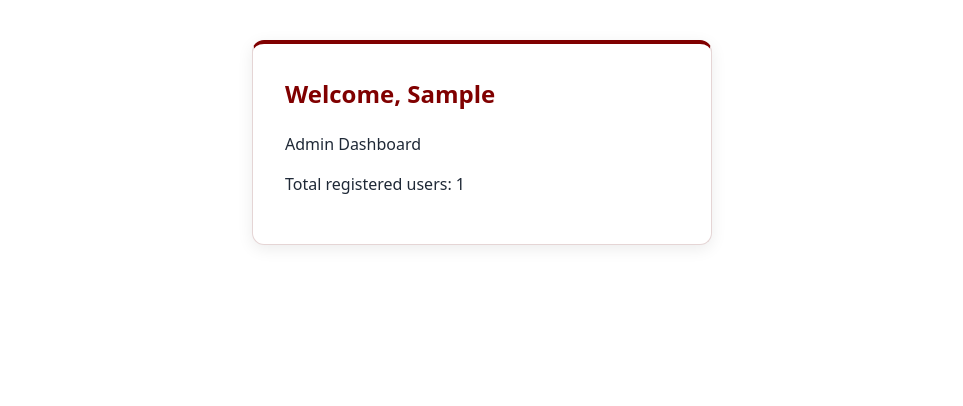
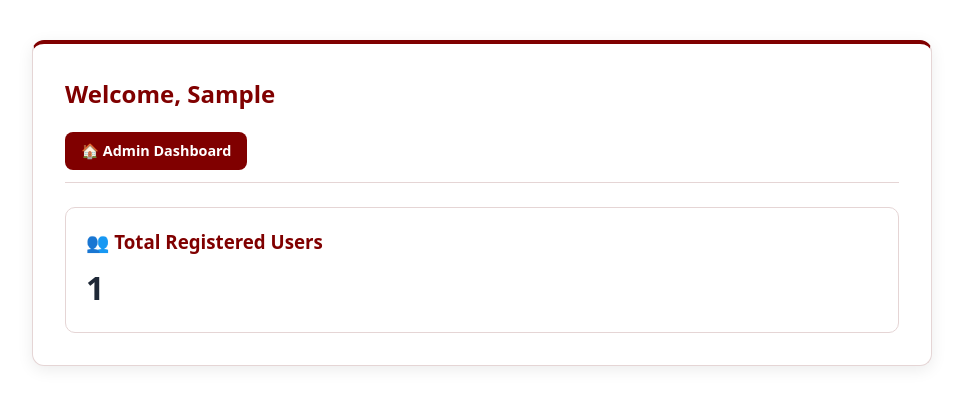
Before and after one commit to Mark-Agad/VocaDay-Agad-MarkLaurence-G7, a Django app: page /dashboard/admin/ in a window 1280 px wide. Shown: the part 59-465 px from the top of the page, without its empty margins (158-1121 px from the left). Run offline with Django 5.2, Linux system fonts and the light colour scheme; the visitor is signed in with stand-in values (Sample User, id 1); data comes from the database, SQL or seed files in the repository.

Commit message:
Improve member and admin dashboard layout

```diff
--- a/templates/accounts/admin_dashboard.html
+++ b/templates/accounts/admin_dashboard.html
@@ -1,6 +1,16 @@
 {% extends 'base.html' %}
+{% block main_class %}wide{% endblock %}
 {% block content %}
 <h2>Welcome, {{ user.first_name|default:user.username }}</h2>
-<p>Admin Dashboard</p>
-<p>Total registered users: {{ total_users }}</p>
+
+<div class="tabs">
+  <span class="tab active">🏠 Admin Dashboard</span>
+</div>
+
+<div class="cards">
+  <div class="card">
+    <h3>👥 Total Registered Users</h3>
+    <p class="stat">{{ total_users }}</p>
+  </div>
+</div>
 {% endblock %}
--- a/templates/base.html
+++ b/templates/base.html
@@ -63,6 +63,7 @@
       border-radius: 12px;
       box-shadow: 0 4px 16px rgba(0, 0, 0, 0.08);
     }
+    main.wide { max-width: 900px; }
     h2 { margin-top: 0; color: var(--maroon); }
 
     form p { margin: 0 0 16px; }
@@ -105,6 +106,36 @@
     main a { color: var(--maroon); }
     main a.btn { color: #fff; }
 
+    .tabs {
+      display: flex;
+      gap: 8px;
+      flex-wrap: wrap;
+      margin-bottom: 24px;
+      border-bottom: 1px solid var(--border);
+      padding-bottom: 12px;
+    }
+    .tab {
+      padding: 8px 16px;
+      border-radius: 8px;
+      font-weight: 600;
+      font-size: 0.9rem;
+    }
+    .tab.active { background: var(--maroon); color: #fff; }
+    .tab.disabled { color: var(--muted); background: #f5f0f0; }
+    .cards {
+      display: grid;
+      grid-template-columns: repeat(auto-fit, minmax(240px, 1fr));
+      gap: 16px;
+    }
+    .card {
+      border: 1px solid var(--border);
+      border-radius: 10px;
+      padding: 20px;
+    }
+    .card h3 { margin: 0 0 8px; color: var(--maroon); }
+    .muted { color: var(--muted); font-size: 0.9rem; margin: 0; }
+    .stat { font-size: 2rem; font-weight: 700; margin: 0; }
+
     .messages { max-width: 460px; margin: 20px auto 0; padding: 0 16px; }
     .messages p {
       margin: 0 0 8px;
@@ -146,7 +177,7 @@
     </div>
   {% endif %}
 
-  <main>
+  <main class="{% block main_class %}{% endblock %}">
     {% block content %}{% endblock %}
   </main>
 </body>
```
Also changed, not shown: templates/accounts/member_dashboard.html (+25 -2 lines).
